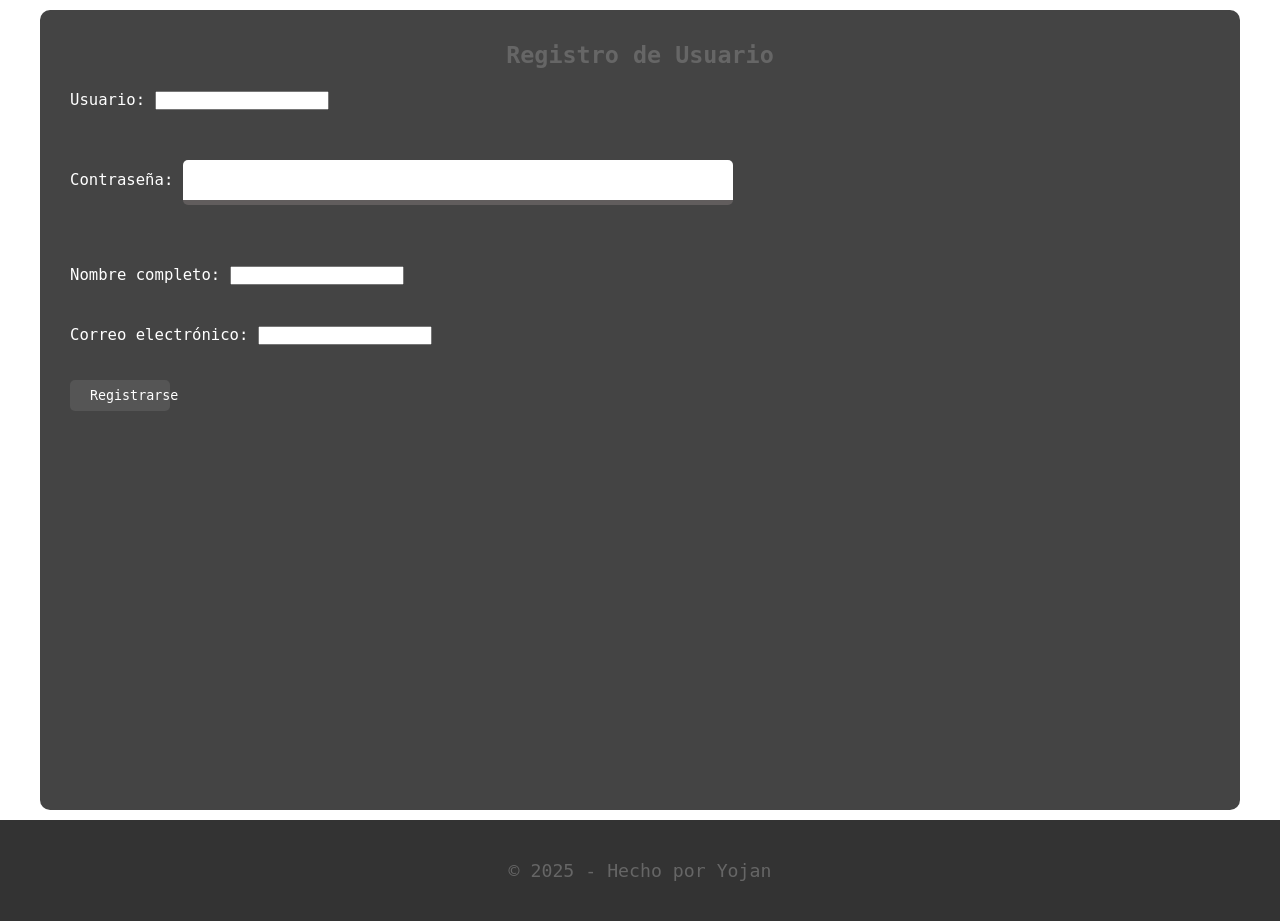
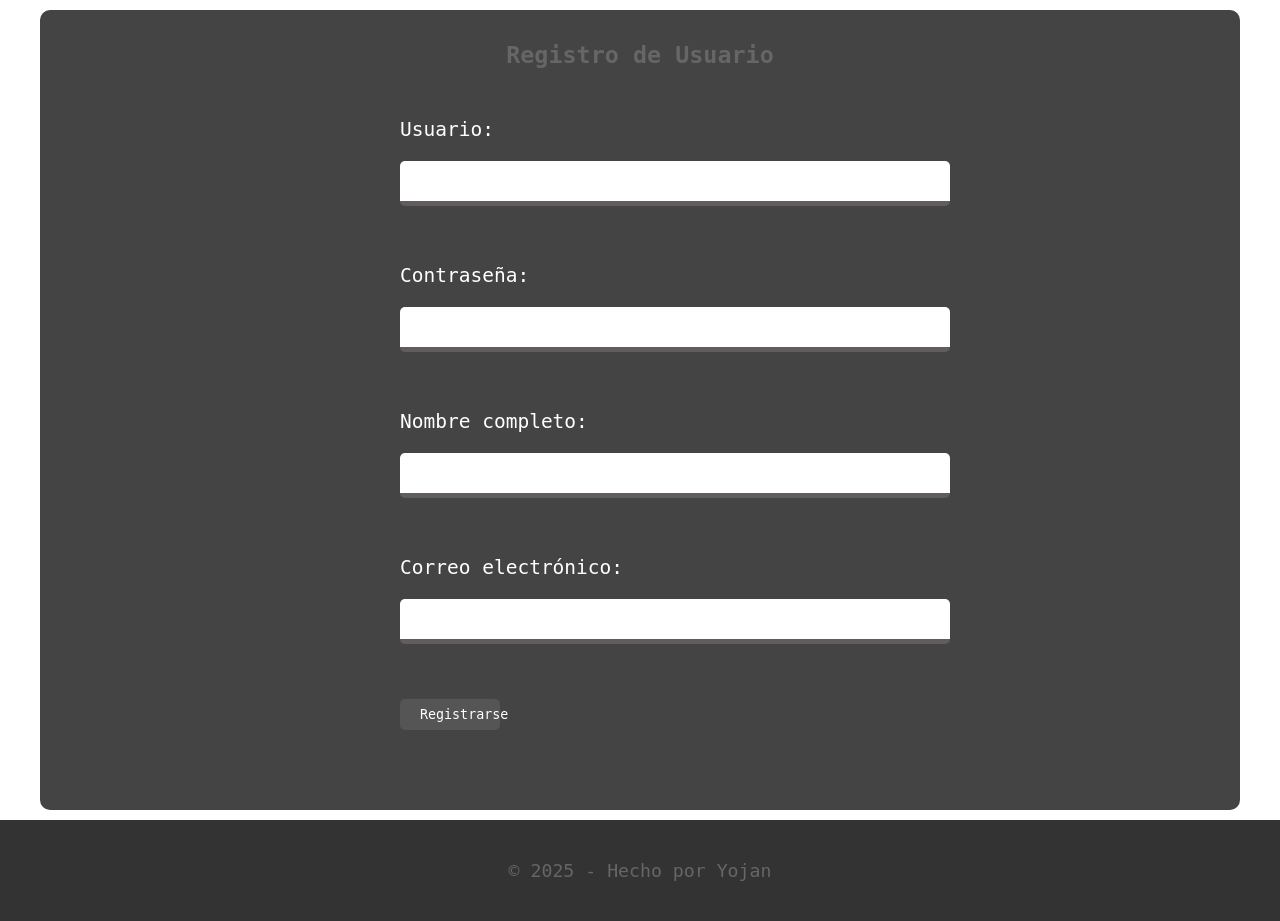
Before and after one commit to yojan-alejandro/PeliculasFlaskMongoDB, a Flask app: page /registro in a window 1280 px wide. Shown: the part 160-1081 px from the top of the page. Run offline with Flask 2, Linux system fonts and the light colour scheme; parts of the project's set-up code (start-up, migrations or seed data) failed here and were passed over.

Commit message:
App en lanzamineto de nuevo

```diff
--- a/static/css/app.css
+++ b/static/css/app.css
@@ -263,6 +263,32 @@ input[type="password"] {
 }
 
 /* ---------------------- */
+/* Formulario para registro */
+.formRegistro {
+    width: 500px;
+    padding: 10px;
+    margin: 20px auto;
+}
+
+.formRegistro>label {
+    font-size: 1.5rem;
+}
+
+.formRegistro>input[type="text"],
+input[type="password"],
+input[type="email"] {
+    width: 550px;
+    height: 45px;
+    padding: 5px;
+    margin: 15px 0 25px;
+    border: none;
+    border-radius: 5px;
+    border-bottom: 5px solid #130c0caa;
+    outline: none;
+    font-size: 1.2rem;
+}
+
+/* ---------------------- */
 /* Formulario para editar pelicula y genero */
 /* Panel lateral derecho */
 .panel-lateral {
--- a/templates/registro.html
+++ b/templates/registro.html
@@ -2,7 +2,7 @@
 
 {% block contenido %}
 <h2>Registro de Usuario</h2>
-<form id="formRegistro">
+<form class="formRegistro">
     <label>Usuario:</label>
     <input type="text" id="usuario" required><br><br>
 
```
